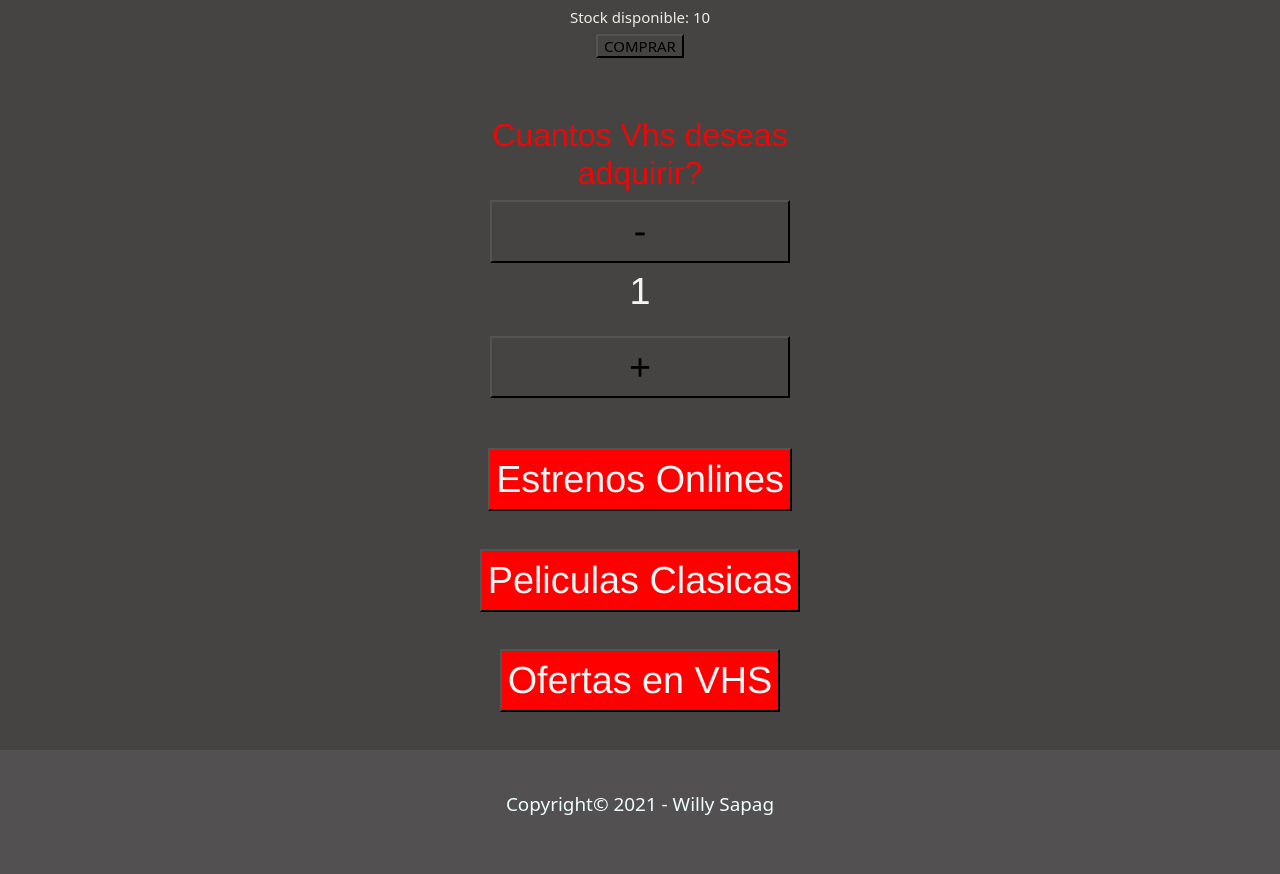
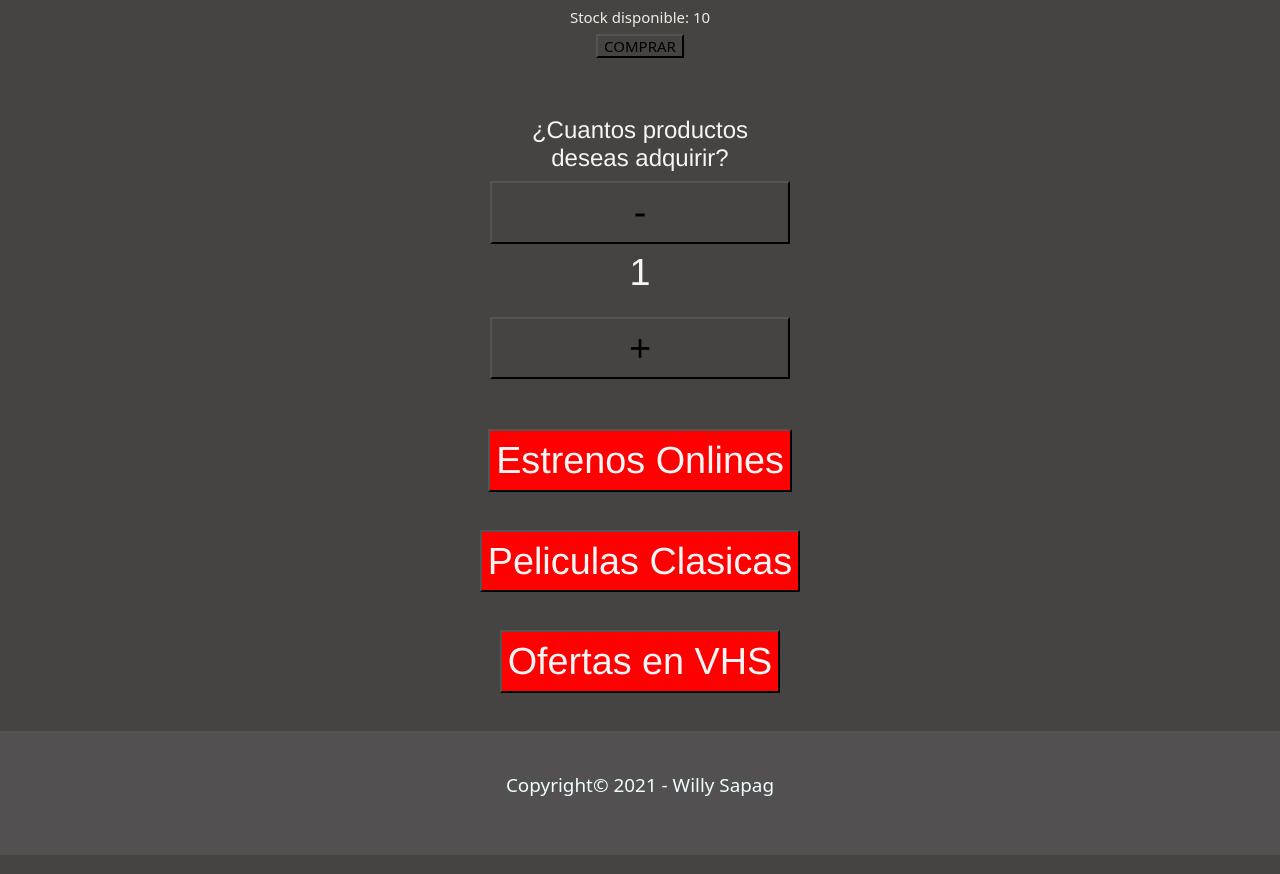
Before and after one commit to Guillesap/ReactEcomm, a React (Create React App) app: page / in a window 1280 px wide. Shown: the part 1386-2260 px from the top of the page. Built offline with nearby package versions, Linux system fonts and the light colour scheme.

Commit message:
[UseEfect]

```diff
--- a/src/App.js
+++ b/src/App.js
@@ -1,3 +1,4 @@
+import { useState,useEffect} from 'react';
 import './index.js';
 import Footer from "./components/Footer";
 import Navbar from "./components/Navbar";
@@ -7,8 +8,7 @@ import MyButton from "./button";
 import Contador from './ItemListContainer/Contador';
 import 'bootstrap/dist/css/bootstrap.min.css';
 import List from './ItemListContainer/List.js';
-
-
+import React from 'react';
 
 
 function App() {
@@ -16,6 +16,13 @@ function App() {
         copyright :"Copyright© 2021",
         author: "Willy Sapag"
     }
+
+const [estado ] = useState(false);
+console.log(estado);
+
+useEffect (() => {
+    console.log("Se ejecuta en cada actualización");
+})
 
 return(
 <>
--- a/src/ItemListContainer/Contador.js
+++ b/src/ItemListContainer/Contador.js
@@ -19,7 +19,7 @@ const contador = ( { stock, initial, onAdd } ) => {
 
   return (
     <div id="cOntador">
-        <h2>Cuantos Vhs deseas adquirir?</h2>
+        <h4>¿Cuantos productos deseas adquirir?</h4>
       <button onClick={() => restar()} >-</button>
       <p>{contador}</p>
       <button onClick={() => sumar()} >+</button>
```
Also changed, not shown: src/components/CartWidget.js (renamed from src/components/CarWidget.js).
